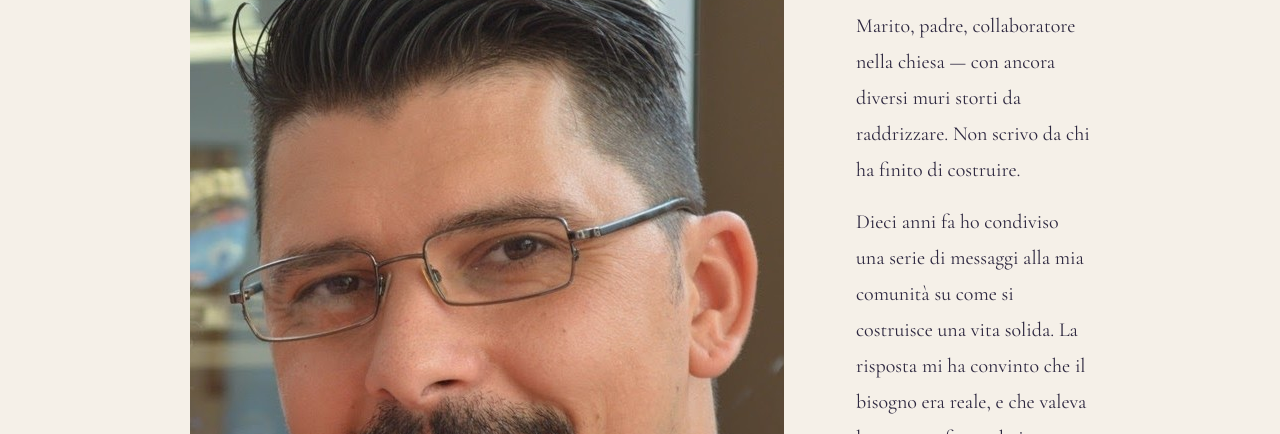
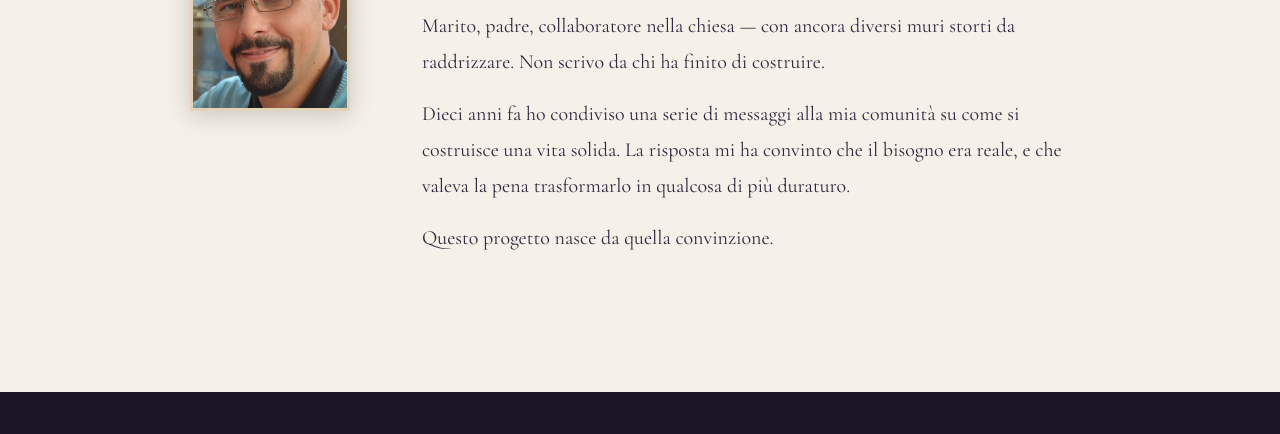
Before and after one commit to edificalatuacasa-ui/Edificalatuacasa, a plain HTML site: page index.html in a window 1280 px wide. Shown: the part 4434-4868 px from the top of the page. Drawn offline with nearby package versions, Linux system fonts and the light colour scheme.

Commit message:
Update index.html

```diff
--- a/index.html
+++ b/index.html
@@ -952,7 +952,7 @@
 <section class="author-section">
 <div class="author-inner">
 <div class="reveal" style="flex-shrink:0;">
-<img alt="Giona" src="AutoreSmall.jpg"
+<img alt="Giona" src="AutoreSmall.jpg"style=" width:160px; height:200px
         border-radius:50%;
         object-fit:cover;
         object-position:center top;
```
